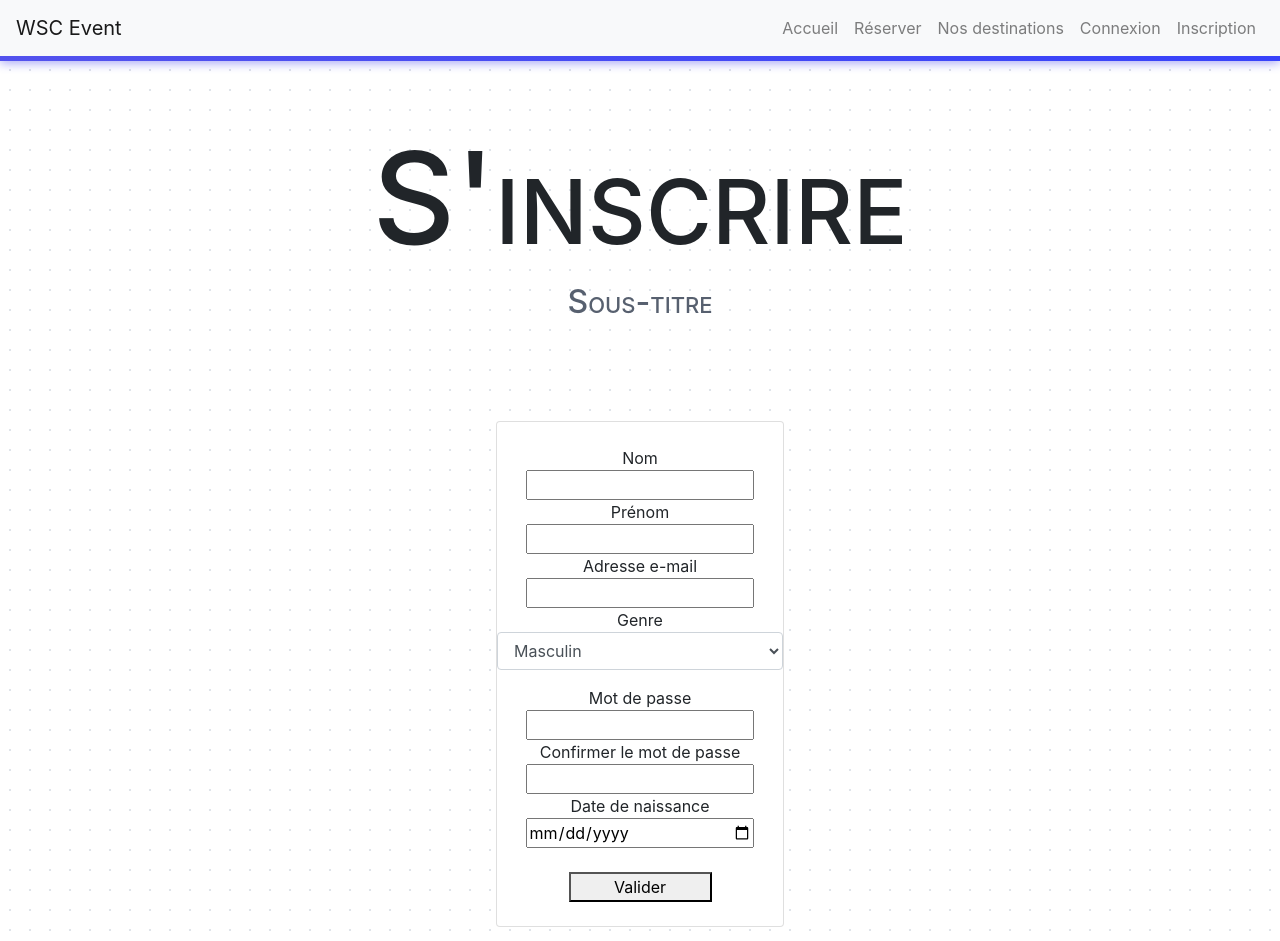
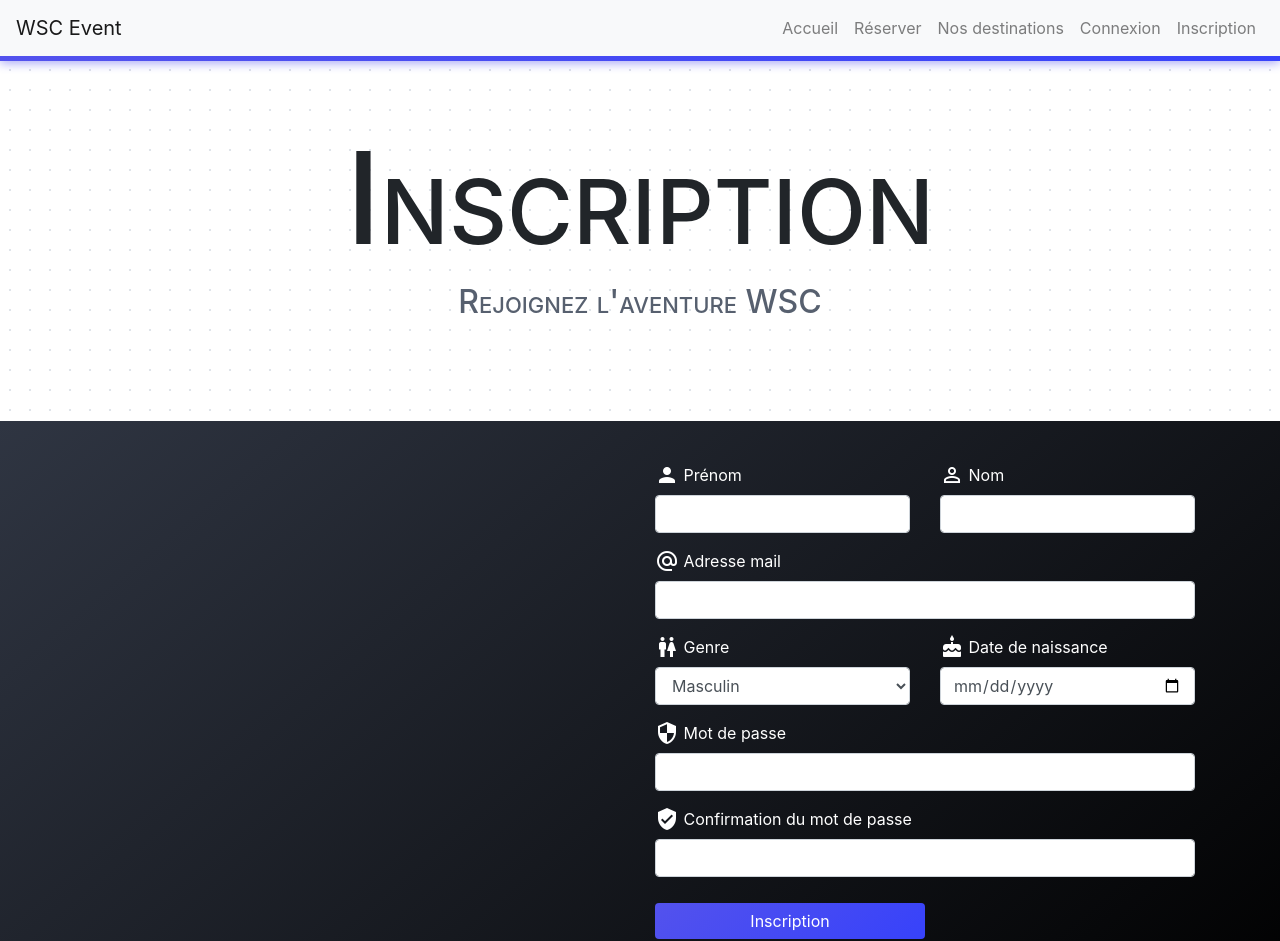
Before and after one commit to SkydeFR/TMP, a React (Create React App) app: page /~temoins/inscription in a window 1280 px wide. Shown: the top 941 px of the page. Built offline with nearby package versions, Linux system fonts and the light colour scheme.

Commit message:
Mise à jour de l'apparence du formulaire d'inscription

```diff
--- a/src/App.scss
+++ b/src/App.scss
@@ -119,7 +119,7 @@ nav.navbar {
   color: $twinkle-blue !important;
 }
 
-#connexion {
+#connexion, #inscription {
   background: $prestige-blue;
   background: linear-gradient(140deg, $prestige-blue 0%, $black 100%);
   color: $white;
--- a/src/Components/Register/Register.js
+++ b/src/Components/Register/Register.js
@@ -1,8 +1,7 @@
 import React, { Component } from 'react';
+import { Container, Row, Col, Form, FormGroup, Label, Input, Button } from 'reactstrap';
 import './Register.css';
-import { ButtonDropdown, DropdownToggle, DropdownMenu, DropdownItem } from 'reactstrap';
 import * as EmailValidator from 'email-validator';
-import { Button, Form, FormGroup, Label, Input } from 'reactstrap';
 
 
 
@@ -42,45 +41,82 @@ class Register extends Component {
 
             <div>
 
-                <h1>S'inscrire</h1>
-                <h2 class="sous-titre">Sous-titre</h2>
+            <h1>Inscription</h1>
+            <h2 class="sous-titre">Rejoignez l'aventure WSC</h2>
 
-                <div class="card">
-                    <br/>
+            <section id="inscription">
+                <Container>
+                <Row>
+                    <Col>
+                    </Col>
+                    <Col>
+                    <Form>
+                        <Row>
+                            <Col>
+                                <FormGroup>
+                                    <Label for="prenom"><i class="material-icons">person</i> Prénom</Label>
+                                    <Input type="text" name="prenom" id="inscription-prenom"></Input>
+                                </FormGroup>
+                            </Col>
+                            <Col>
+                                <FormGroup>
+                                    <Label for="nom"><i class="material-icons">person_outline</i> Nom</Label>
+                                    <Input type="text" name="nom" id="inscription-nom"></Input>
+                                </FormGroup>
+                            </Col>
+                        </Row>
+                        <Row>
+                            <Col>
+                                <FormGroup>
+                                    <Label for="mail"><i class="material-icons">alternate_email</i> Adresse mail</Label>
+                                    <Input type="email" name="mail" id="inscription-mail"></Input>
+                                </FormGroup>
+                            </Col>
+                        </Row>
+                        <Row>
+                            <Col>
+                                <FormGroup>
+                                    <Label for="genre"><i class="material-icons">wc</i> Genre</Label>
+                                    <Input type="select" name="genre" id="inscription-genre">
+                                        <option>Masculin</option>
+                                        <option>Féminin</option>
+                                        <option>Autre</option>
+                                    </Input>
+                                </FormGroup>
+                            </Col>
+                            <Col>
+                                <FormGroup>
+                                    <Label for="date-naissance"><i class="material-icons">cake</i> Date de naissance</Label>
+                                    <Input type="date" name="date-naissance" id="inscription-date-naissance"></Input>
+                                </FormGroup>
+                            </Col>
+                        </Row>
+                        <Row>
+                            <Col>
+                                <FormGroup>
+                                    <Label for="mot-de-passe"><i class="material-icons">security</i> Mot de passe</Label>
+                                    <Input type="password" name="mot-de-passe" id="connexion-mot-de-passe"></Input>
+                                </FormGroup>
+                            </Col>
+                        </Row>
+                        <Row>
+                            <Col>
+                                <FormGroup>
+                                    <Label for="confirmation"><i class="material-icons">verified_user</i> Confirmation du mot de passe</Label>
+                                    <Input type="password" name="confirmation" id="inscription-confirmation"></Input>
+                                </FormGroup>
+                            </Col>
+                        </Row>
 
-                    Nom
-                    <input type="text" id="nom" />
-
-                    Prénom
-                    <input type="text" id="prenom" />
-
-                    Adresse e-mail
-                    <input type="text" id="mail" />
-
-                    Genre
-                    <FormGroup>
-                        <Input type="select" name="TypeEvent" id="TypeEvent" placeholder="Evénement">
-                            <option>Masculin</option>
-                            <option>Feminin</option>
-                            <option>Autre</option>
-                        </Input>
-                    </FormGroup>
-
-                    Mot de passe
-                    <input type="text" id="password" />
-                    Confirmer le mot de passe
-                    <input type="text" id="cpassword" />
-                    Date de naissance
-                    <input type="date" id="datenaissance" />
-
-                    <br/>
-                    <button onClick={this.validateForm}>Valider</button>
-                    <br/>
-
-                </div>
+                        <Button onClick={this.validateForm}>Inscription</Button>
+                    </Form>
+                    <p>Vous avez déjà un compte ? <a href="#">Connectez-vous !</a></p>
+                    </Col>
+                </Row>
+                </Container>
+            </section>
 
             </div>
-
 
         );
     }
```
